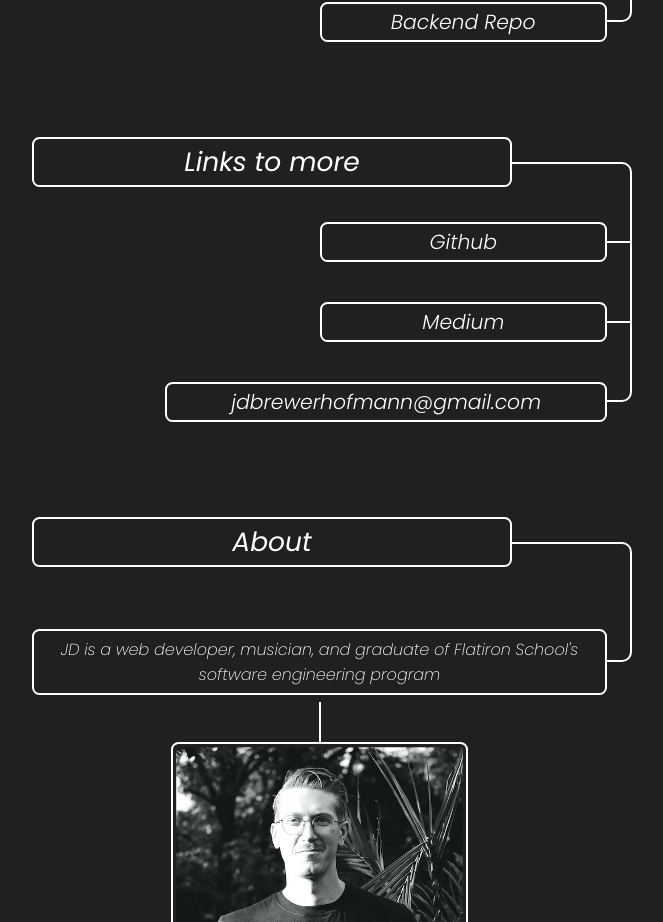
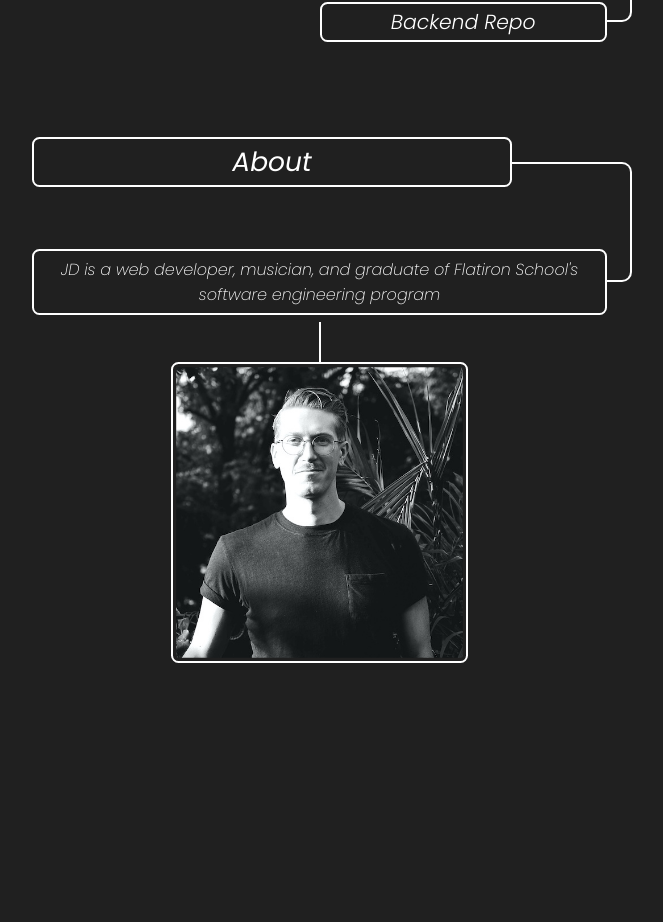
Before and after one commit to JDHofmann/portfolio-2020-frontend, a React (Create React App) app: page /bestbey in a window 1280 px wide. Shown: the part 958-1880 px from the top of the page, without its empty margins (308-971 px from the left). After the commit the page ends 1661 px from the top, so only its background shows below. Built offline with nearby package versions, Linux system fonts and the light colour scheme.

Commit message:
moved personal links to projects container

```diff
--- a/src/App.js
+++ b/src/App.js
@@ -4,18 +4,10 @@
 import ProjectsContainer from './containers/ProjectsContainer';
 import About from './containers/About'
 import Footer from './containers/Footer';
-import Links from './containers/Links';
 
 class App extends React.Component{
 
-  links = [
-    {linkUrl: "https://github.com/JDHofmann",
-    linkText: "Github"},
-    {linkUrl: "https://jdbrewerhofmann.medium.com",
-    linkText: "Medium"},
-    {linkUrl: "mailto:jdbrewerhofmann@gmail.com",
-    linkText: "jdbrewerhofmann@gmail.com"}
-]
+
 
   render(){
 
@@ -24,7 +16,7 @@
         <ul className="content">
           <Header />
           <ProjectsContainer />
-          <Links links={this.links}/>
+          {/* <Links links={this.links}/> */}
           <About />
           {/* <Footer /> */}
         </ul>
--- a/src/containers/ProjectsContainer.js
+++ b/src/containers/ProjectsContainer.js
@@ -3,10 +3,19 @@
 import { NavLink } from 'react-router-dom'
 import { Tombardier } from '../projects/Tombardier'
 import { Bestbey } from '../projects/Bestbey'
+import Links from './Links';
 
 
 class ProjectsContainer extends React.Component{
 
+    links = [
+        {linkUrl: "https://github.com/JDHofmann",
+        linkText: "Github"},
+        {linkUrl: "https://jdbrewerhofmann.medium.com",
+        linkText: "Medium"},
+        {linkUrl: "mailto:jdbrewerhofmann@gmail.com",
+        linkText: "jdbrewerhofmann@gmail.com"}
+    ]
 
     render(){
         return(
@@ -27,6 +36,7 @@
                 <Route
                     path="/"
                     render={ () =>
+                        <>
                         <li>
                             <div className="li-project-grid grid">
                                 <h2>Projects</h2>
@@ -51,6 +61,9 @@
                                 </NavLink>
                             </div>
                         </li>
+                        <Links links={this.links}/>
+
+                        </>
                     }
                 />
             </Switch>
```
Also changed, not shown: 1 other file (tests, documents, lock files or other folders).
